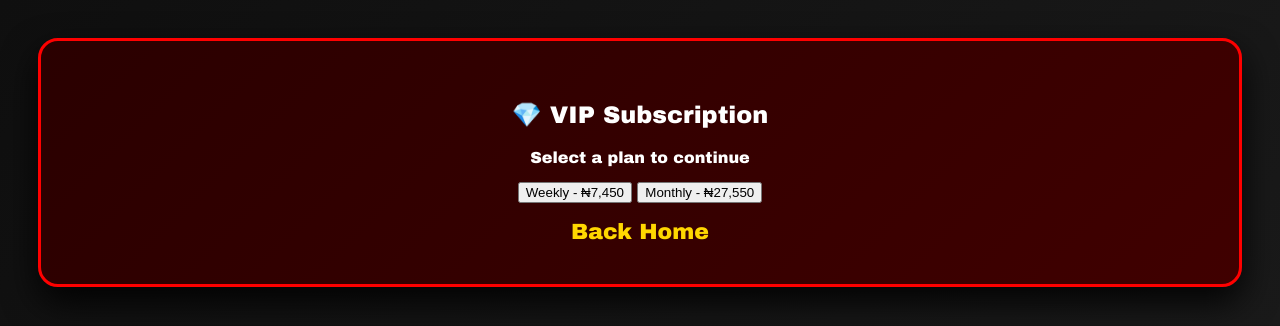
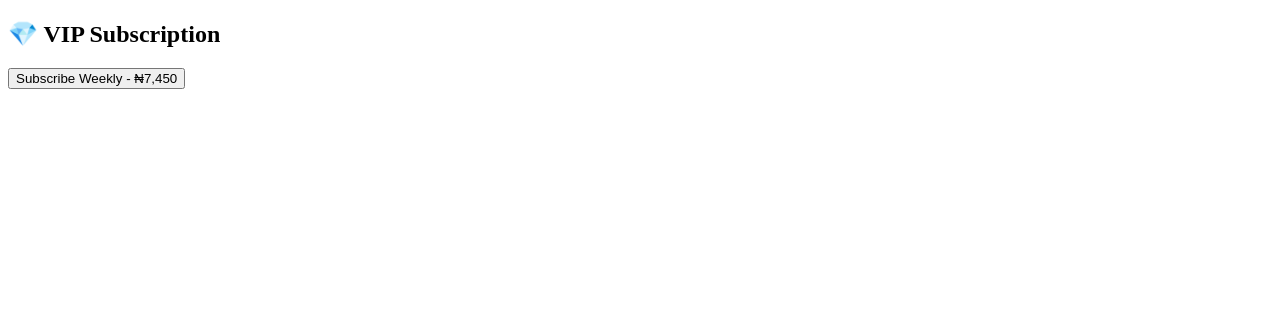
Before and after one commit to Solomon1011/vip-flask-server, a Flask app: page /subscribe-plan in a window 1280 px wide. Shown: the top 326 px of the page. Run offline with Flask 3, Linux system fonts and the light colour scheme; some libraries are stand-ins or nearby versions.

Commit message:
Update subscribe.html

```diff
--- a/templates/subscribe.html
+++ b/templates/subscribe.html
@@ -1,54 +1,31 @@
+
 <!DOCTYPE html>
 <html>
 <head>
     <title>Subscribe VIP</title>
-<link rel="stylesheet" href="{{ url_for('static', filename='style.css') }}">
     <script src="https://js.paystack.co/v1/inline.js"></script>
 </head>
 <body>
-
-<div class="card vip">
     <h2>💎 VIP Subscription</h2>
-    <p>Select a plan to continue</p>
-
-    <button onclick="payWithPaystack(745000)">
-        Weekly - ₦7,450
-    </button>
-
-    <button onclick="payWithPaystack(2755000)">
-        Monthly - ₦27,550
-    </button>
-
-    <br><br>
-    <a href="/">Back Home</a>
-</div>
+    <button onclick="payWithPaystack()">Subscribe Weekly - ₦7,450</button>
 
     <script>
-function payWithPaystack(amount){
-
+    function payWithPaystack(){
         let userEmail = prompt("Enter your email:");
-
-    if(!userEmail){
-        alert("Email is required!");
-        return;
-    }
+        if(!userEmail){ alert("Email required"); return; }
 
         let handler = PaystackPop.setup({
-        key: "{{ public_key }}",
+            key: "YOUR_PUBLIC_KEY", // replace with your test/live public key
             email: userEmail,
-        amount: amount,
+            amount: 745000,
             currency: "NGN",
             callback: function(response){
                 window.location.href = "/verify/" + response.reference;
             },
-        onClose: function(){
-            alert("Transaction cancelled");
-        }
+            onClose: function(){ alert("Transaction cancelled"); }
         });
-
         handler.openIframe();
     }
     </script>
-
 </body>
 </html>
```
Lines whose indentation alone changed are shown as unchanged.
